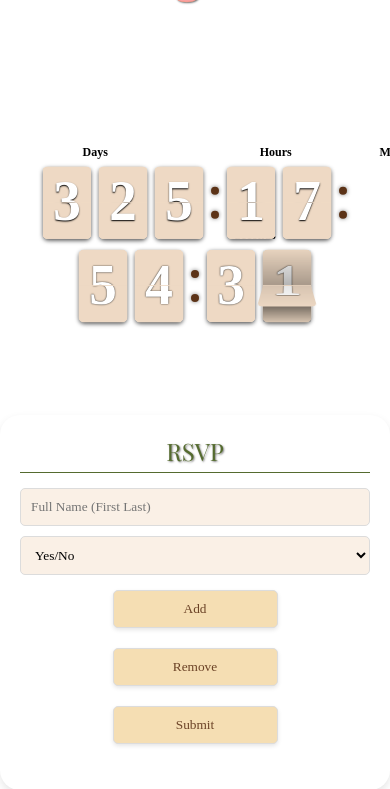
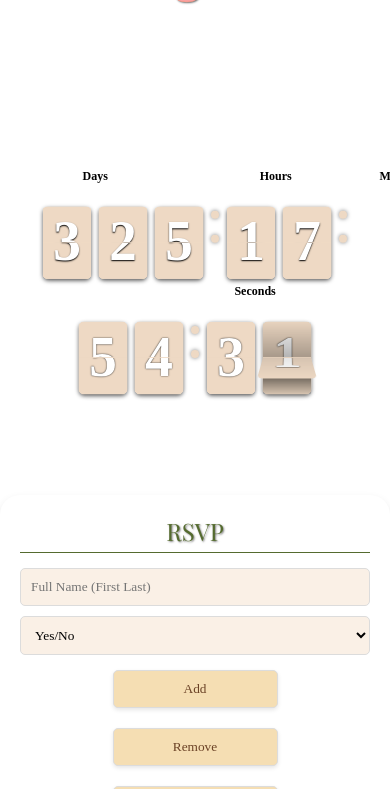
Before and after one commit to CamelSyrup/wedding.website, a PHP site: page /home.html in a window 390 px wide; the page is wider, and only the part inside the window is pictured. Shown: the part 864-1653 px from the top of that part. Run offline with PHP 8.4, Linux system fonts and the light colour scheme; some libraries are stand-ins or nearby versions.

Commit message:
Update flipclock.css

```diff
--- a/flipclock.css
+++ b/flipclock.css
@@ -1,5 +1,33 @@
 /* Get the bourbon mixin from http://bourbon.io */
 /* Reset */
+
+@media only screen and (max-width: 600px) {
+  .flip-clock-wrapper {
+    transform: scale(0.8); /* Shrink the clock to 80% of its original size */
+    transform-origin: center; /* Keep it centered while scaling */
+    width: 100%; /* Ensure it fits the screen */
+    max-width: 100%; /* Prevent it from overflowing */
+  }
+
+  /* Optional: Adjust spacing between sections */
+  .flip-clock-divider {
+    margin: 20px 0; /* Adjust margin for better spacing on mobile */
+  }
+
+  /* Optional: Adjust font size within the flip clock */
+  .flip-clock-wrapper ul li a div div.inn {
+    font-size: 0px; /* Adjust font size for readability on mobile */
+  }
+}
+
+
+
+
+
+
+
+
+
 .flip-clock-wrapper ul {
     float: none;
     margin: 0 auto;
@@ -194,7 +222,7 @@
 
 .flip-clock-dot {
   display: block;
-  background: #5C3317 !important;
+  background: #eed9c4 !important;
   width: 10px;
   height: 10px;
   position: absolute;
```
